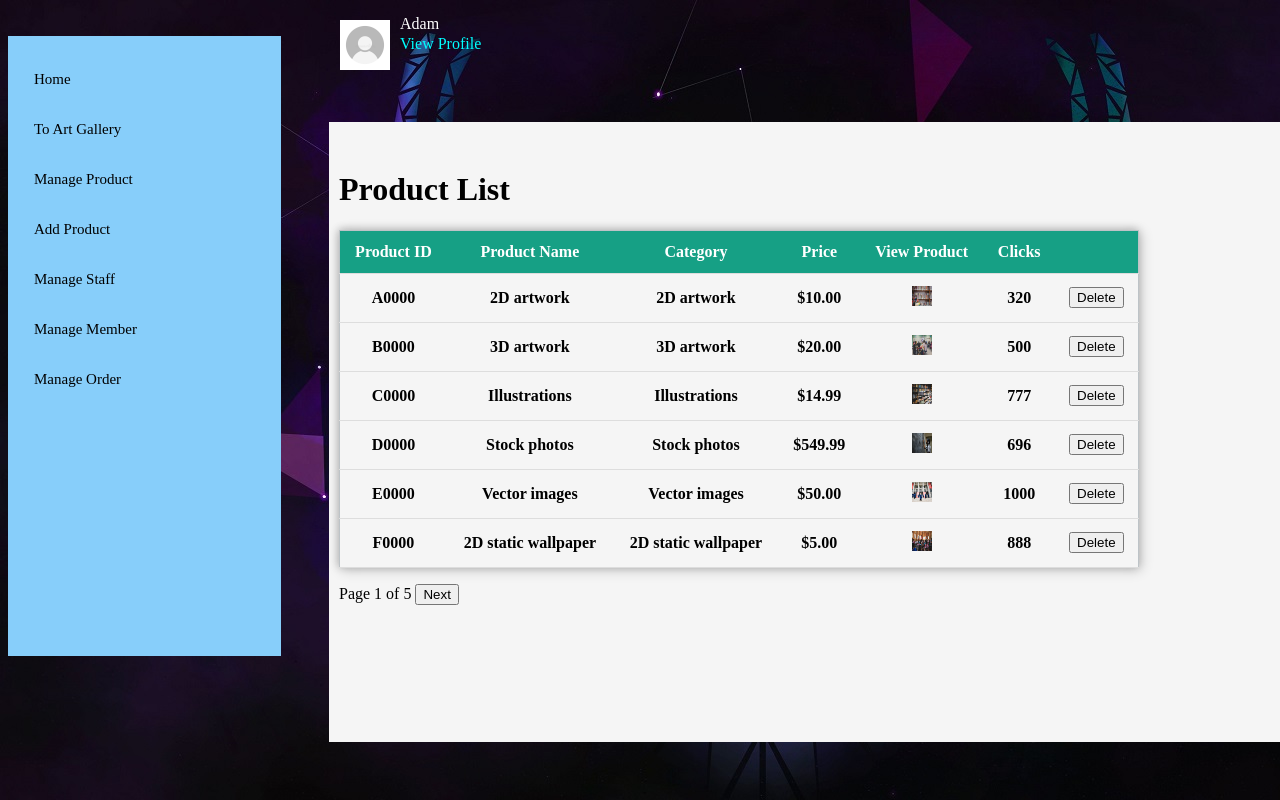
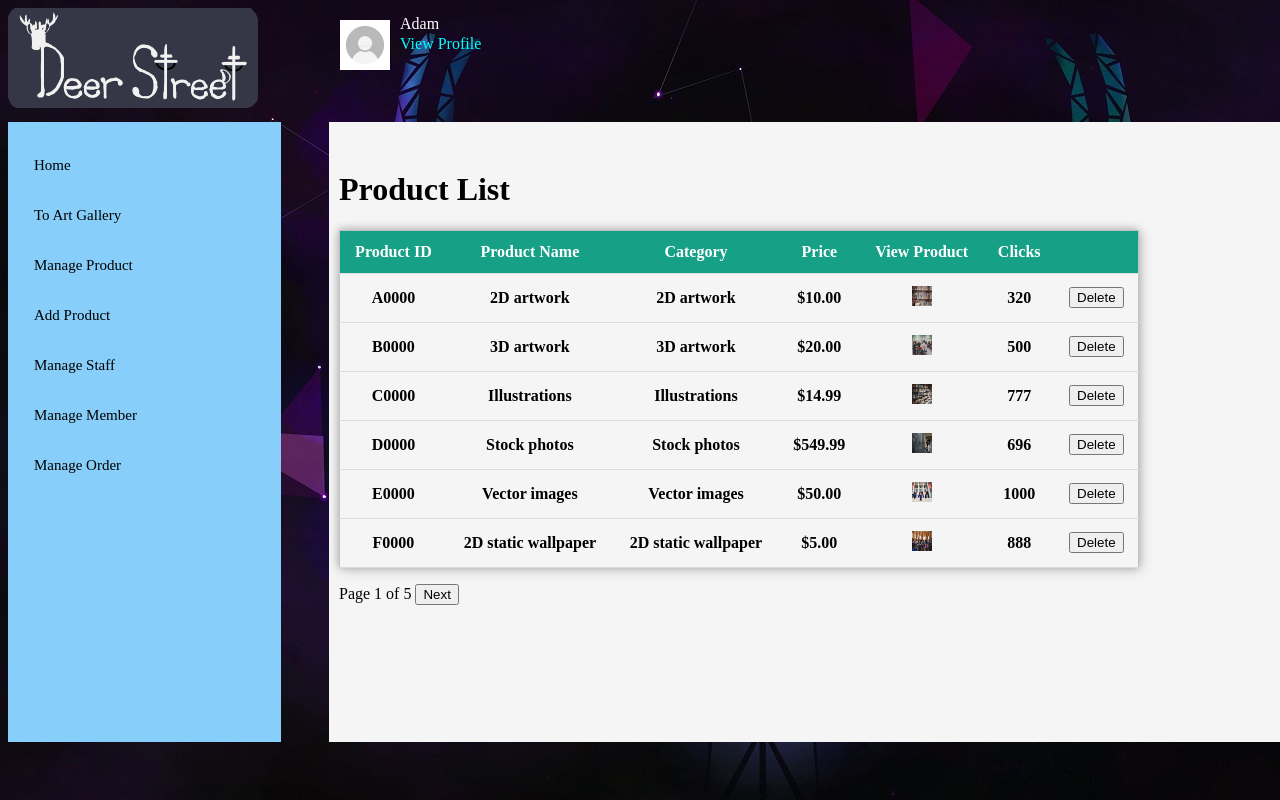
Before and after one commit to KhooLayHan/IWP_Assignment, a plain HTML site: page TSH/seller_manage_product_page.html in a window 1280 px wide. Shown: the top 800 px of the page. Drawn offline with Linux system fonts and the light colour scheme.

Commit message:
Update seller_manage_product_page.html
Actual mistake

```diff
--- a/TSH/seller_manage_product_page.html
+++ b/TSH/seller_manage_product_page.html
@@ -94,7 +94,7 @@
 <body>
 	<div class="navi" id="navigation">
 		<div class="logo">
-				<img src="deer logo/deer_street_3_by_EverKaze237.png" alt="" class="logo">
+				<img src="../Resource/Images/DeerLogos/deer-street.png" alt="" class="logo">
 
 	</div>
 	</div>
```
